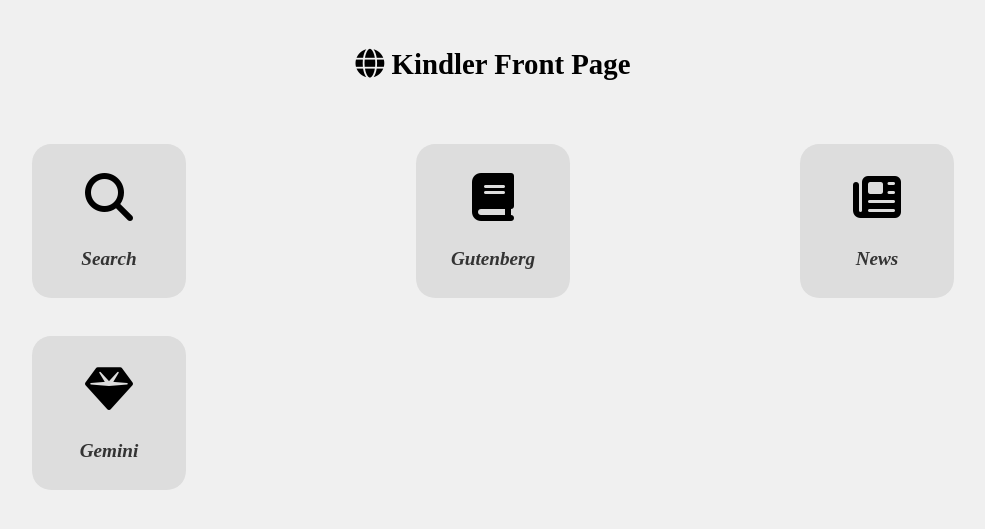
After one commit to kasramp/Kindler, a Flask app: page /front in a window 1280 px wide. The commit adds this page. Shown: the top 529 px of the page, without its empty margins (147-1132 px from the left). Run offline with Flask 3, Linux system fonts and the light colour scheme.

Commit message:
Add front page

```diff
--- /dev/null
+++ b/kindler/api/front.py
@@ -0,0 +1,8 @@
+from flask import render_template, Blueprint
+
+front_bp = Blueprint("front", __name__)
+
+
+@front_bp.route("/front")
+def front():
+    return render_template("front.html")
--- a/kindler/app.py
+++ b/kindler/app.py
@@ -1,4 +1,6 @@
 from flask import Flask
+
+from kindler.api.front import front_bp
 from kindler.api.home import home_bp
 from kindler.api.gemini import gemini_bp
 from kindler.api.news import news_bp
@@ -10,6 +12,7 @@ app.register_blueprint(home_bp)
 app.register_blueprint(gemini_bp)
 app.register_blueprint(news_bp)
 app.register_blueprint(gutenberg_bp)
+app.register_blueprint(front_bp)
 app.register_blueprint(healthz, url_prefix="/healthz")
 
 
--- a/kindler/static/style.css
+++ b/kindler/static/style.css
@@ -178,3 +178,44 @@ table tr hr {
     text-overflow: ellipsis;  /* show "..." at the end */
     vertical-align: bottom;   /* optional for alignment */
 }
+
+.app-table {
+    margin-top: 2em;
+    width: 100%;
+    text-align: center;
+    border-collapse: collapse;
+}
+
+.app-table td {
+    width: 33%;
+    padding: 1em;
+}
+
+.app-icon {
+    display: inline-block;
+    width: 8em;
+    height: 8em;
+    background-color: #ddd;
+    border-radius: 1em;
+    text-decoration: none;
+    color: black;
+    font-weight: bold;
+    font-family: serif;
+    padding-top: 1.5em;
+    box-sizing: border-box;
+}
+
+.app-icon i {
+    font-size: 2.5em;
+    display: block;
+    margin-bottom: 0.5em;
+}
+
+.app-icon small {
+    display: block;
+    font-size: 1em;
+}
+
+.app-icon:hover {
+    background-color: #ccc;
+}
--- /dev/null
+++ b/kindler/templates/front.html
@@ -0,0 +1,29 @@
+<!DOCTYPE html>
+<html lang="en">
+<head>
+    <meta charset="UTF-8">
+    <meta name="HandheldFriendly" content="true">
+    <link rel="stylesheet" href="https://cdnjs.cloudflare.com/ajax/libs/font-awesome/6.5.0/css/all.min.css">
+    <link rel="stylesheet" href="{{ url_for('static', filename='style.css') }}">
+    <title>Kindler Front Page</title>
+    <style>
+
+
+    </style>
+</head>
+<body class="home">
+<h2><i class="fa-solid fa-globe"></i> Kindler Front Page</h2>
+
+<table class="app-table">
+    <tr>
+        <td><a href="{{ url_for('home.home') }}" class="app-icon"><i class="fa-solid fa-magnifying-glass"></i><small>Search</small></a></td>
+        <td><a href="{{ url_for('gutenberg.home') }}" class="app-icon"><i class="fa-solid fa-book"></i><small>Gutenberg</small></a></td>
+        <td><a href="{{ url_for('news.home') }}" class="app-icon"><i class="fa-solid fa-newspaper"></i><small>News</small></a></td>
+    </tr>
+    <tr>
+        <td><a href="{{ url_for('gemini.home') }}" class="app-icon"><i class="fa-solid fa-gem"></i><small>Gemini</small></a></td>
+        <td></td>
+    </tr>
+</table>
+</body>
+</html>
--- a/kindler/templates/index.html
+++ b/kindler/templates/index.html
@@ -3,11 +3,12 @@
 <head>
     <meta http-equiv="content-type" content="text/html; charset=UTF-8">
     <meta name="HandheldFriendly" content="true">
+    <link rel="stylesheet" href="https://cdnjs.cloudflare.com/ajax/libs/font-awesome/6.5.0/css/all.min.css">
     <link rel="stylesheet" href="{{ url_for('static', filename='style.css') }}">
     <title>Kindler Search</title>
 </head>
 <body class="home">
-    <h2>🔎 Kindler Search</h2>
+    <h2><i class="fa-solid fa-magnifying-glass"></i> Kindler Search</h2>
     <form action="{{ url_for('home.search') }}" method="get">
         <input id="input_text" type="text" name="q" placeholder="Search the web...">
         <br>
--- a/kindler/templates/index_gemini.html
+++ b/kindler/templates/index_gemini.html
@@ -3,13 +3,14 @@
 <head>
     <meta http-equiv="content-type" content="text/html; charset=UTF-8">
     <meta name="HandheldFriendly" content="true">
+    <link rel="stylesheet" href="https://cdnjs.cloudflare.com/ajax/libs/font-awesome/6.5.0/css/all.min.css">
     <link rel="stylesheet" href="{{ url_for('static', filename='style.css') }}">
     <title>Kindler Gemini Search</title>
 </head>
 <body class="home">
-    <h2>🔎 Kindler Gemini Search</h2>
+    <h2><i class="fa-solid fa-gem"></i> Kindler Gemini Search</h2>
     <form action="{{ url_for('gemini.search') }}" method="get">
-        <input id="input_text" type="text" name="q" placeholder="Search the web...">
+        <input id="input_text" type="text" name="q" placeholder="Search Gemini network...">
         <br>
         <input type="submit" value="Search">
     </form>
--- a/kindler/templates/index_gutenberg.html
+++ b/kindler/templates/index_gutenberg.html
@@ -3,11 +3,12 @@
 <head>
     <meta http-equiv="content-type" content="text/html; charset=UTF-8">
     <meta name="HandheldFriendly" content="true">
+    <link rel="stylesheet" href="https://cdnjs.cloudflare.com/ajax/libs/font-awesome/6.5.0/css/all.min.css">
     <link rel="stylesheet" href="{{ url_for('static', filename='style.css') }}">
     <title>Kindler Gutenberg</title>
 </head>
 <body class="home">
-<h2>📰 Kindler Gutenberg</h2>
+<h2><i class="fa-solid fa-book"></i> Kindler Gutenberg</h2>
 <form action="{{ url_for('gutenberg.search') }}" method="get">
         <input id="input_text" type="text" name="q" placeholder="Search project Gutenberg...">
         <br>
--- a/kindler/templates/index_news.html
+++ b/kindler/templates/index_news.html
@@ -3,11 +3,12 @@
 <head>
     <meta http-equiv="content-type" content="text/html; charset=UTF-8">
     <meta name="HandheldFriendly" content="true">
+    <link rel="stylesheet" href="https://cdnjs.cloudflare.com/ajax/libs/font-awesome/6.5.0/css/all.min.css">
     <link rel="stylesheet" href="{{ url_for('static', filename='style.css') }}">
     <title>Kindler News</title>
 </head>
 <body class="home">
-<h2>📰 Kindler News</h2>
+<h2><i class="fa-solid fa-newspaper"></i> Kindler News</h2>
 <form action="{{ url_for('news.search') }}" method="get">
     <select class="drop-down" id="news-category" name="news-category">
         {% set options = [('top', 'World Top News'), ('usa-en', 'USA'),
```
